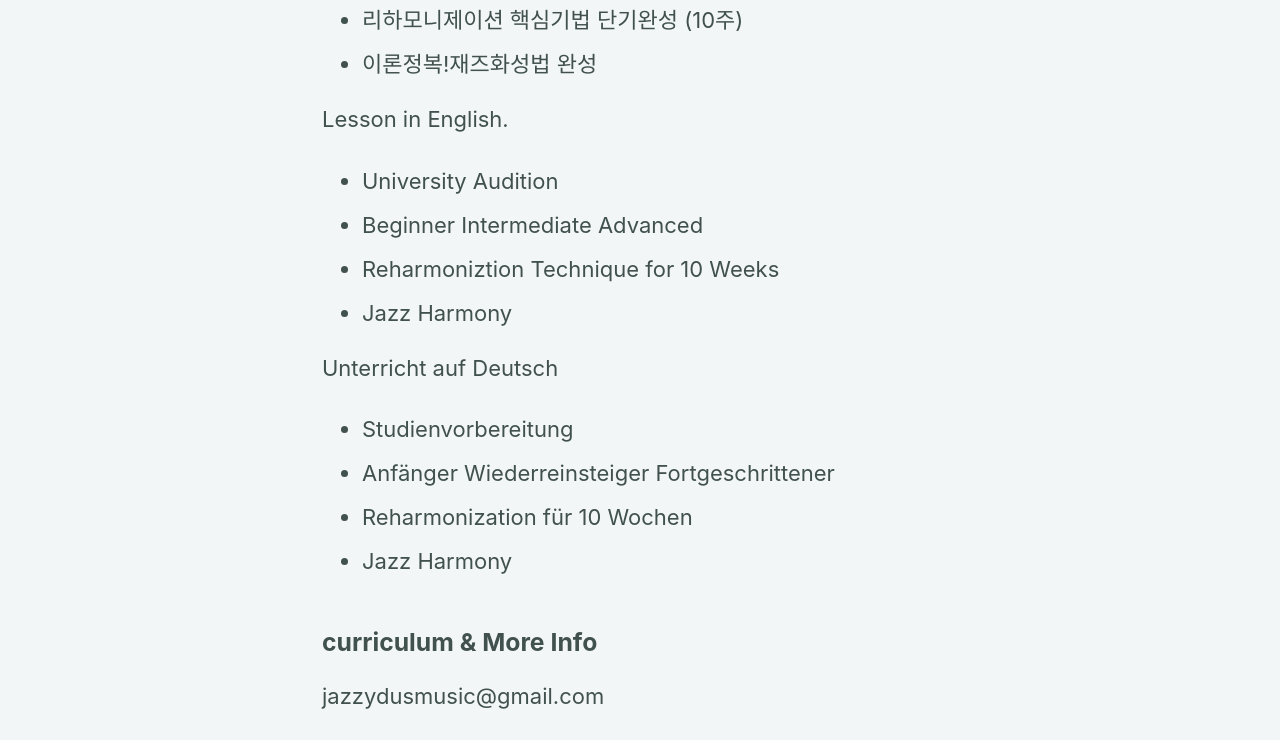
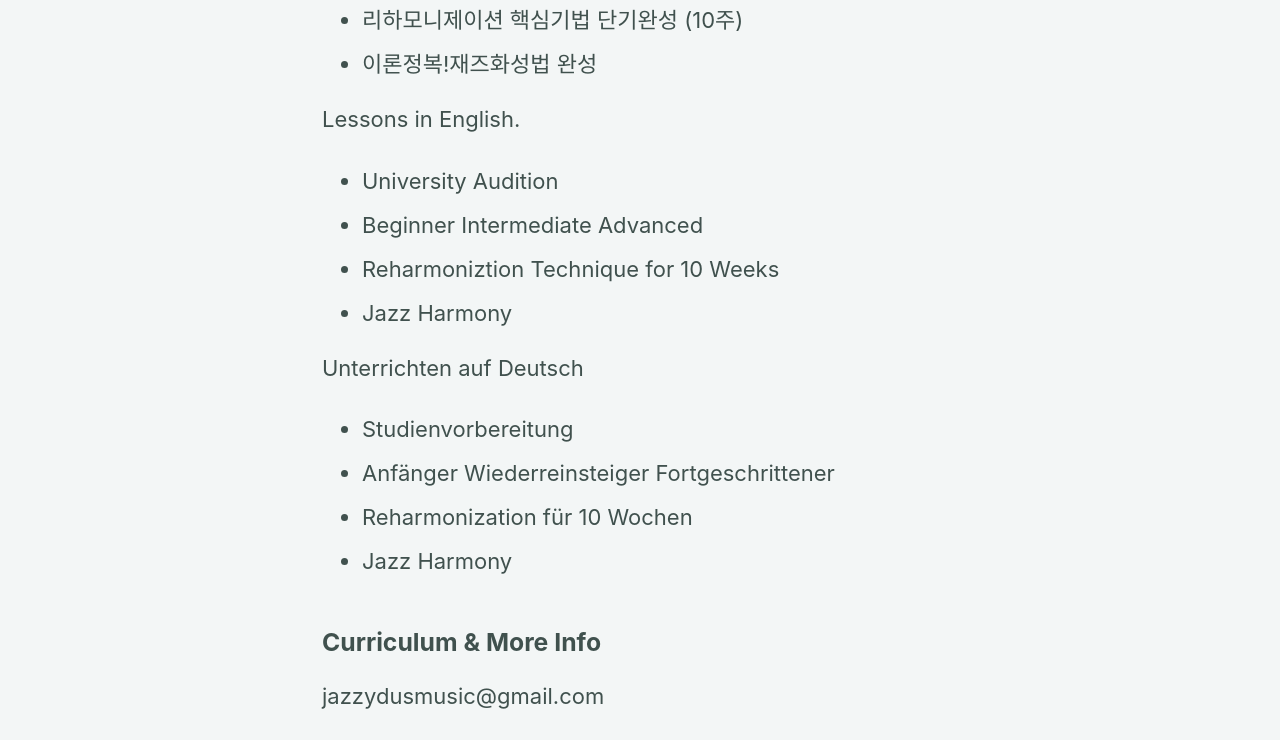
Before and after one commit to jjmusic-online/jjmusic-online.github.io, a Jekyll site: the page built from _pages/lesson.md, in a window 1280 px wide. Shown: the part 505-1245 px from the top of the page. Built offline with Jekyll 4.4.1, drawn with Linux system fonts in a browser that asks for light colours; cached includes are drawn as plain includes; nearby versions of some CDN libraries.

Commit message:
Update lesson.md

```diff
--- a/_pages/lesson.md
+++ b/_pages/lesson.md
@@ -15,14 +15,14 @@ permalink: /lesson/
 - 이론정복!재즈화성법 완성
 
 
-Lesson in English.
+Lessons in English.
 
 - University Audition
 - Beginner Intermediate Advanced
 - Reharmoniztion Technique for 10 Weeks
 - Jazz Harmony
 
-Unterricht auf Deutsch
+Unterrichten auf Deutsch
 
 - Studienvorbereitung
 - Anfänger Wiederreinsteiger Fortgeschrittener
@@ -30,5 +30,5 @@ Unterricht auf Deutsch
 - Jazz Harmony
 
 
-### curriculum & More Info
+### Curriculum & More Info
 jazzydusmusic@gmail.com
```
